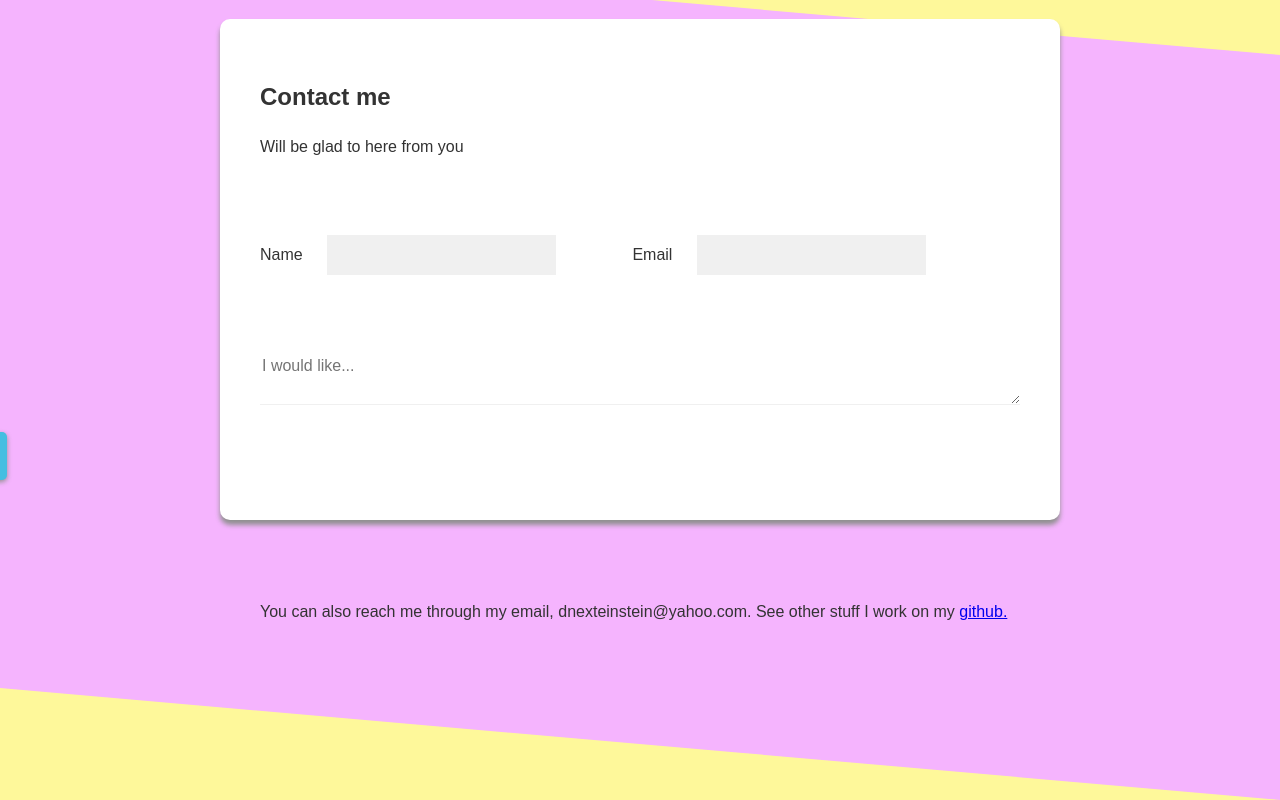
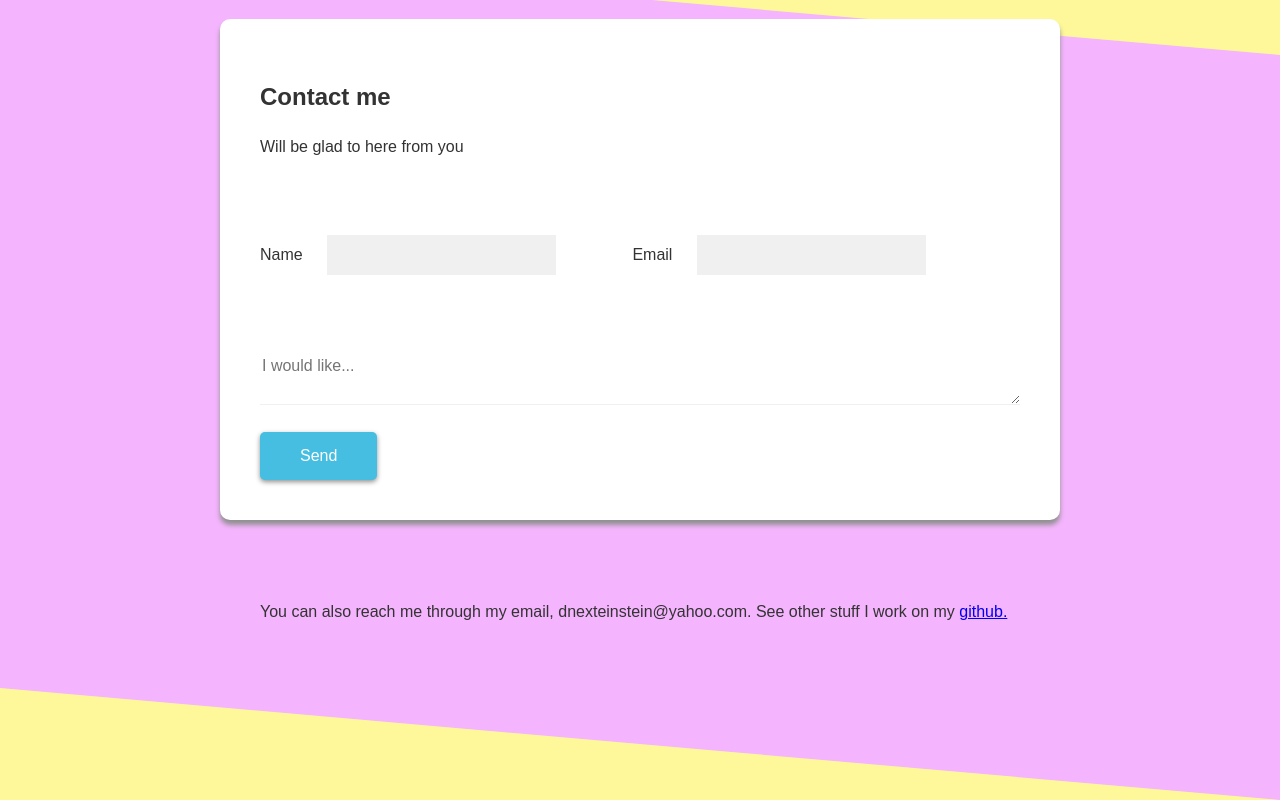
Before and after one commit to dnexteinstein/mentorsDevs-Stage-2-task, a plain HTML site: page index.html in a window 1280 px wide. Shown: the part 1534-2334 px from the top of the page. Drawn offline with Linux system fonts and the light colour scheme.

Commit message:
Update style.css

```diff
--- a/style.css
+++ b/style.css
@@ -136,10 +136,6 @@ textarea {
 .text-area {
   width: 100%;
 }
-.form-button {
-  position: relative;
-  left: -370px;
-}
 .align-right {
   float: right;
 }
```
